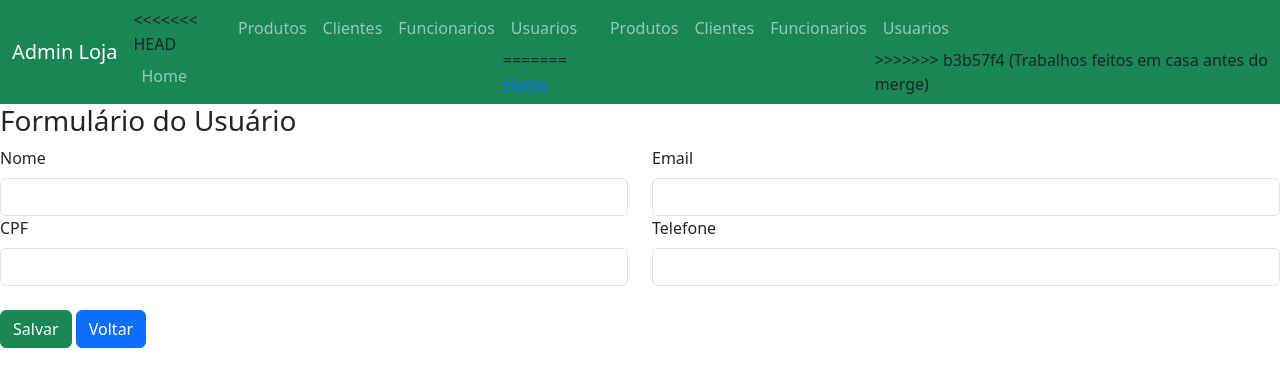
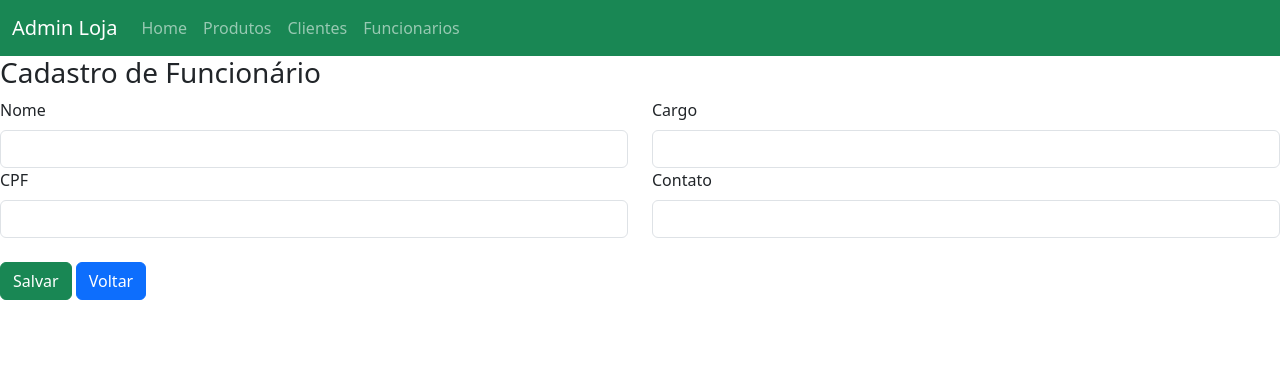
Before and after one commit to Duarte-Joao/Trabalho_2-PHP-Orientado-a-Objetos-com-PDO-e-DB, a PHP site: page /site/admin/funcionario/FuncionarioForm.php in a window 1280 px wide. Shown: the top 387 px of the page. Run offline with PHP 8.4, Linux system fonts and the light colour scheme.

Commit message:
Terminando cadastro de funcionario e listagem de funcionario

```diff
--- a/loja/header.php
+++ b/loja/header.php
@@ -9,7 +9,7 @@
 
 <body>
 <?php
-$BASE_URL = "/pwebDuarte/Trabalho_2-PHP-Orientado-a-Objetos-com-PDO-e-DB";
+$BASE_URL = "/Trabalho2_Jackson-PHP/Trabalho_2-PHP-Orientado-a-Objetos-com-PDO-e-DB";
 ?>
     <nav class="navbar navbar-expand-lg navbar-dark bg-success">
         <div class="container-fluid">
@@ -20,7 +20,6 @@ $BASE_URL = "/pwebDuarte/Trabalho_2-PHP-Orientado-a-Objetos-com-PDO-e-DB";
             <div class="collapse navbar-collapse" id="navbarNav">
                 <ul class="navbar-nav">
                     <li class="nav-item">
-<<<<<<< HEAD
                         <a class="nav-link" href="<?= $BASE_URL?>/site-chape/index.html">Home</a>
                     </li>
                     <li class="nav-item">
@@ -32,24 +31,6 @@ $BASE_URL = "/pwebDuarte/Trabalho_2-PHP-Orientado-a-Objetos-com-PDO-e-DB";
                     <li class="nav-item">
                         <a class="nav-link" href="<?= $BASE_URL?>/loja/site/admin/funcionario/FuncionarioList.php">Funcionarios</a>
                     </li>
-                    <li class="nav-item">
-                        <a class="nav-link" href="<?= $BASE_URL?>/loja/site/admin/usuario/UsuarioList.php">Usuarios</a>
-=======
-                        <a href="nav-link" href="../site-chape/index.html">Home</a>
-                    </li>
-                    <li class="nav-item">
-                        <a class="nav-link" href="site/admin/produto/ProdutoList.php">Produtos</a>
-                    </li>
-                    <li class="nav-item">
-                        <a class="nav-link" href="site/admin/cliente/ClienteList.php">Clientes</a>
-                    </li>
-                    <li class="nav-item">
-                        <a class="nav-link" href="site/admin/funcionario/FuncionarioList.php">Funcionarios</a>
-                    </li>
-                    <li class="nav-item">
-                        <a class="nav-link" href="site/admin/usuario/UsuarioList.php">Usuarios</a>
->>>>>>> b3b57f4 (Trabalhos feitos em casa antes do merge)
-                    </li>
                 </ul>
             </div>
         </div>
--- a/loja/site/admin/funcionario/FuncionarioForm.php
+++ b/loja/site/admin/funcionario/FuncionarioForm.php
@@ -6,27 +6,36 @@ $db = new db('funcionario');
 $data = null;
 
 if (!empty($_POST)) {
+
     try {
         $errors = [];
 
         if (empty($_POST['nome'])) {
-            $errors[] =  'O nome é obrigatório';
-        }
-
-        if (empty($_POST['telefone'])) {
-            $errors[] =  'O telefone é obrigatório';
+            $errors[] = 'O nome é obrigatório';
         }
 
         if (empty($_POST['cpf'])) {
-            $errors[] =  'O cpf é obrigatório';
+            $errors[] = 'O CPF é obrigatório';
         }
 
+        if (empty($errors)) {
 
-       /* echo "<script>
-        setTimeout(
-            ()=> window.location.href = 'usuarioList.php', 2000
-        );
-    </script>";*/
+            // Mapeamento para o nome das colunas corretas da tabela
+            $dados = [
+                'Nome'    => $_POST['nome'],
+                'Cargo'   => $_POST['cargo'],
+                'CPF'     => $_POST['cpf'],
+                'Contato' => $_POST['contato']
+            ];
+
+            // Inserir no banco
+            $db->store($dados);
+
+            echo "<script>alert('Funcionário salvo com sucesso!');</script>";
+            echo "<script>window.location.href='FuncionarioList.php';</script>";
+            exit;
+        }
+
     } catch (Exception $e) {
         var_dump($errors, $e->getMessage());
         exit;
@@ -35,47 +44,52 @@ if (!empty($_POST)) {
 
 if (!empty($_GET['id'])) {
     $data = $db->find($_GET['id']);
-    //var_dump($data);
-    //exit;
 }
 
 ?>
 
-<h3>Formulário do Usuário</h3>
+<h3>Cadastro de Funcionário</h3>
+
+<?php if (!empty($errors)): ?>
+<div class="alert alert-danger">
+    <?= implode("<br>", $errors) ?>
+</div>
+<?php endif; ?>
+
 <form action="" method="post">
-    <input type="hidden" name="id" value="<?= $data->id ?? '' ?>">
+    <input type="hidden" name="id" value="<?= $data->CPF ?? '' ?>">
 
     <div class="row">
         <div class="col-6">
-            <label for="" class="form-label">Nome</label>
-            <input class="form-control" type="text" name="nome" value="<?= $data->nome ?? '' ?>"> <!-- <.?= é iguala a o echo-->
+            <label class="form-label">Nome</label>
+            <input class="form-control" type="text" name="nome" value="<?= $data->Nome ?? '' ?>">
         </div>
+
         <div class="col-6">
-            <label for="" class="form-label">Email</label>
-            <input class="form-control" type="text" name="email" value="<?= $data->email ?? '' ?>">
+            <label class="form-label">Cargo</label>
+            <input class="form-control" type="text" name="cargo" value="<?= $data->Cargo ?? '' ?>">
         </div>
     </div>
 
     <div class="row">
         <div class="col">
-            <label for="" class="form-label">CPF</label>
-            <input class="form-control" type="text" name="cpf" value="<?= $data->cpf ?? '' ?>">
+            <label class="form-label">CPF</label>
+            <input class="form-control" type="text" name="cpf" value="<?= $data->CPF ?? '' ?>">
         </div>
+
         <div class="col">
-            <label for="" class="form-label">Telefone</label>
-            <input class="form-control" type="text" name="telefone" value="<?= $data->telefone ?? '' ?>">
+            <label class="form-label">Contato</label>
+            <input class="form-control" type="text" name="contato" value="<?= $data->Contato ?? '' ?>">
         </div>
     </div>
 
-    <div class="row">
-        <div class="col mt-4">
+    <div class="row mt-4">
+        <div class="col">
             <button type="submit" class="btn btn-success">Salvar</button>
             <a href="./FuncionarioList.php" class="btn btn-primary">Voltar</a>
         </div>
     </div>
-    </div>
+
 </form>
 
-<?php
-include '../../../footer.php';
-?>
+<?php include '../../../footer.php'; ?>
--- a/site-chape/paginas/contato.html
+++ b/site-chape/paginas/contato.html
@@ -36,11 +36,7 @@
                         <a class="nav-link active" aria-current="page" href="contato.html">Contato</a>
                     </li>
                     <li class="nav-item">
-<<<<<<< HEAD
                         <a class ="nav-link" href="../../loja/index.php">Loja</a>
-=======
-                        <a class="nav-link" href="../../loja/index.php">Loja</a>
->>>>>>> b3b57f4 (Trabalhos feitos em casa antes do merge)
                     </li>
                 </ul>
             </div>
```
Also changed, not shown: loja/database/db_lojachape.sql (+61 -0 lines), loja/db.class.php (+17 -19 lines), loja/site/admin/funcionario/FuncionarioList.php (+61 -61 lines), loja/test_conn.php (added, +9 -0 lines).
